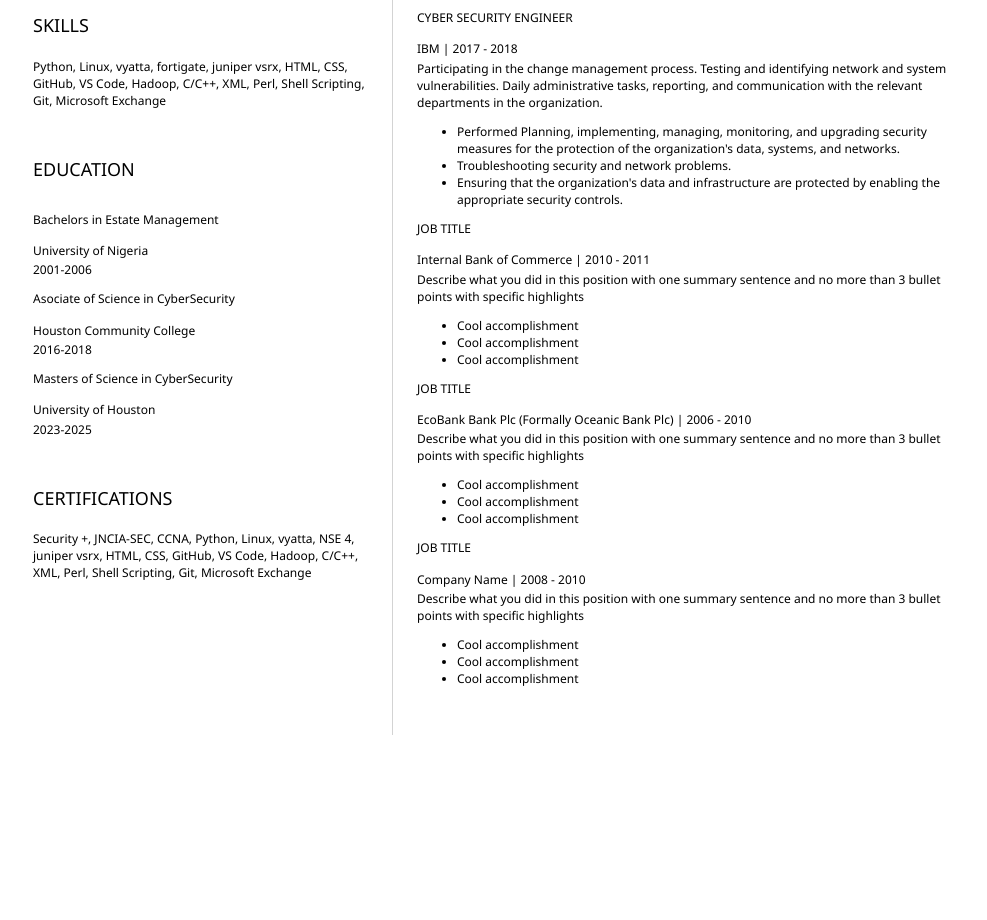
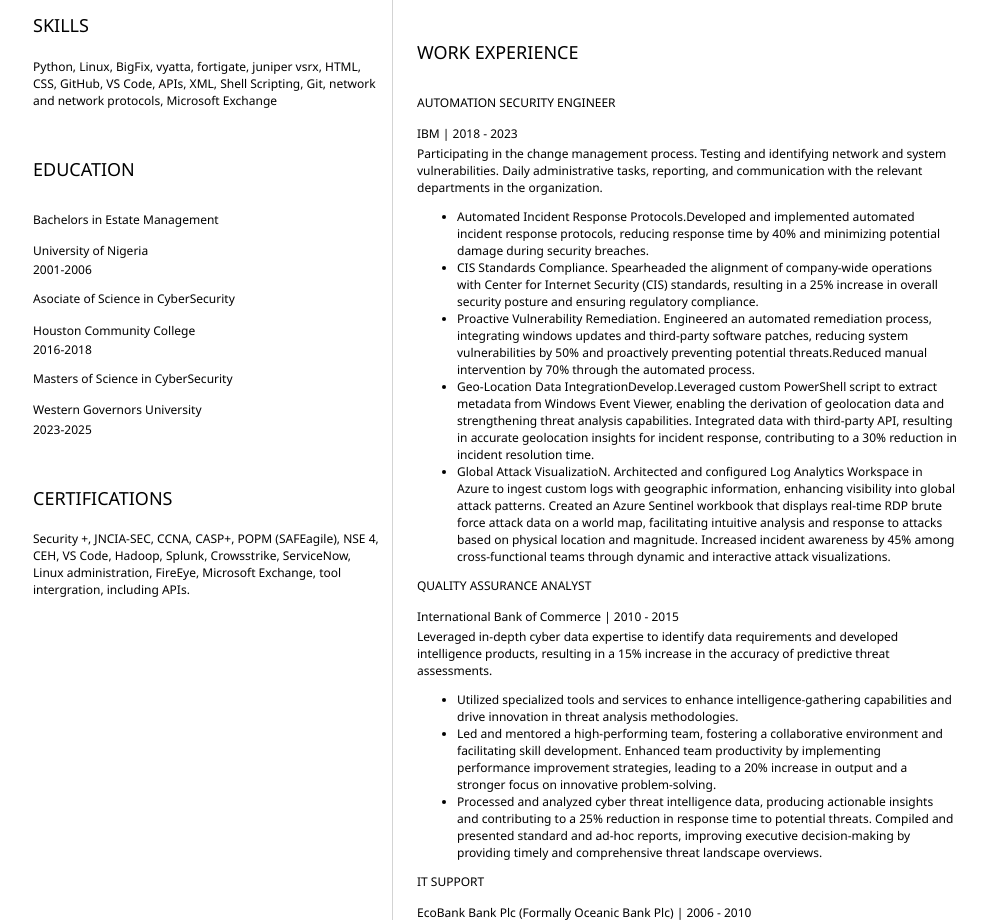
Before and after one commit to bonezechidi/resume, a plain HTML site: page index.html in a window 1280 px wide. Shown: the part 344-1264 px from the top of the page, without its empty margins (151-1138 px from the left). Before the commit the page ends 1079 px from the top, so only its background shows below. Drawn offline with Linux system fonts and the light colour scheme.

Commit message:
commit change

```diff
--- a/index.html
+++ b/index.html
@@ -10,7 +10,7 @@
 			<!-- resume header with your name and title -->
 			<h1>BONEZE CHIDI</h1>
 			<hr>
-			CYBER SECURITY ENGINEER
+			AUTOMATION SECURITY ENGINEER
 			<hr>
 		</header>
 		<main>
@@ -33,7 +33,7 @@
 				</section>
 				<section>
 					<h2>SKILLS</h2>
-                    <p>Python, Linux, vyatta, fortigate, juniper vsrx, HTML, CSS, GitHub, VS Code, Hadoop, C/C++, XML, Perl, Shell Scripting, Git, Microsoft Exchange </p>
+                    <p>Python, Linux, BigFix, vyatta, fortigate, juniper vsrx, HTML, CSS, GitHub, VS Code, APIs, XML, Shell Scripting, Git, network and network protocols, Microsoft Exchange </p>
 				</section>
 				<section>
 					<h2>EDUCATION</h2>
@@ -53,7 +53,7 @@
 	</p>
     <h3>Masters of Science in CyberSecurity</h3>
 	<p>
-		University of Houston
+		Western Governors University
 	</p>
 	<p>
 		2023-2025
@@ -61,20 +61,20 @@
 				</section>
 				<section>
 					<h2>CERTIFICATIONS</h2>
-                    <p>Security +, JNCIA-SEC, CCNA, Python, Linux, vyatta, NSE 4, juniper vsrx, HTML, CSS, GitHub, VS Code, Hadoop, C/C++, XML, Perl, Shell Scripting, Git, Microsoft Exchange </p>
+                    <p>Security +, JNCIA-SEC, CCNA, CASP+, POPM (SAFEagile), NSE 4, CEH, VS Code, Hadoop, Splunk, Crowsstrike, ServiceNow, Linux administration, FireEye, Microsoft Exchange, tool intergration, including APIs. </p>
 				</section>
 			</article>
 			<article id="mainRight">
 				<section>
 					<h2>ABOUT</h2>
-					<!-- about you -->
+					As a Certified CompTIA Advanced Security Practitioner with over 5 years of hands-on experience, I have successfully orchestrated hardware projects from inception to realization. My track record of inspiring teams of varying sizes to operate with optimal efficiency is a testament to my leadership prowess. I am now eager to channel this wealth of experience into fortifying the security landscape of your esteemed organization.
 				</section>
 				<section>
 					<h2>WORK EXPERIENCE</h2>
 					<!-- your work experience -->
-                    <h3>CYBER SECURITY ENGINEER </h3>
+                    <h3>AUTOMATION SECURITY ENGINEER </h3>
 <p>
-		IBM | 2017 - 2018
+		IBM | 2018 - 2023
 </p>
 <p>
 	Participating in the change management process.
@@ -82,45 +82,36 @@
 	Daily administrative tasks, reporting, and communication with the relevant departments in the organization.
 </p>
 <ul>
-		<li>Performed Planning, implementing, managing, monitoring, and upgrading security measures for the protection of the organization's data, systems, and networks.</li>
-		<li>Troubleshooting security and network problems.</li>
-		<li>Ensuring that the organization's data and infrastructure are protected by enabling the appropriate security controls.</li>
+		<li>Automated Incident Response Protocols.Developed and implemented automated incident response protocols, reducing response time by 40% and minimizing potential damage during security breaches.
+		<li>CIS Standards Compliance. Spearheaded the alignment of company-wide operations with Center for Internet Security (CIS) standards, resulting in a 25% increase in overall security posture and ensuring regulatory compliance.</li>
+		<li>Proactive Vulnerability Remediation. Engineered an automated remediation process, integrating windows updates and third-party software patches, reducing system vulnerabilities by 50% and proactively preventing potential threats.Reduced manual intervention by 70% through the automated process.</li>
+		<li>Geo-Location Data IntegrationDevelop.Leveraged custom PowerShell script to extract metadata from Windows Event Viewer, enabling the derivation of geolocation data and strengthening threat analysis capabilities. Integrated data with third-party API, resulting in accurate geolocation insights for incident response, contributing to a 30% reduction in incident resolution time.</li>
+		<li>Global Attack VisualizatioN. Architected and configured Log Analytics Workspace in Azure to ingest custom logs with geographic information, enhancing visibility into global attack patterns. Created an Azure Sentinel workbook that displays real-time RDP brute force attack data on a world map, facilitating intuitive analysis and response to attacks based on physical location and magnitude. Increased incident awareness by 45% among cross-functional teams through dynamic and interactive attack visualizations.</li>
 </ul>
-<h3>JOB TITLE</h3>
+<h3>QUALITY ASSURANCE ANALYST</h3>
 <p>
-		Internal Bank of Commerce | 2010 - 2011
+		International Bank of Commerce | 2010 - 2015
 </p>
 <p>
-		Describe what you did in this position with one summary sentence and no more than 3 bullet points with specific highlights
+	Leveraged in-depth cyber data expertise to identify data requirements and developed intelligence products, resulting in a 15% increase in the accuracy of predictive threat assessments.
 </p>
 <ul>
-		<li>Cool accomplishment</li>
-		<li>Cool accomplishment</li>
-		<li>Cool accomplishment</li>
+		<li>Utilized specialized tools and services to enhance intelligence-gathering capabilities and drive innovation in threat analysis methodologies.</li>
+		<li>Led and mentored a high-performing team, fostering a collaborative environment and facilitating skill development. Enhanced team productivity by implementing performance improvement strategies, leading to a 20% increase in output and a stronger focus on innovative problem-solving.</li>
+		<li>Processed and analyzed cyber threat intelligence data, producing actionable insights and contributing to a 25% reduction in response time to potential threats. Compiled and presented standard and ad-hoc reports, improving executive decision-making by providing timely and comprehensive threat landscape overviews.</li>
 </ul>
-<h3>JOB TITLE</h3>
+<h3>IT SUPPORT</h3>
 <p>
 		EcoBank Bank Plc (Formally Oceanic Bank Plc) | 2006 - 2010
 </p>
 <p>
-		Describe what you did in this position with one summary sentence and no more than 3 bullet points with specific highlights
+	Championed a collaborative work environment emphasizing quality, communication, collaboration, and teamwork, leading to a 40% increase in cross-functional collaboration and overall team productivity.
+
 </p>
 <ul>
-		<li>Cool accomplishment</li>
-		<li>Cool accomplishment</li>
-		<li>Cool accomplishment</li>
-</ul>
-                    <h3>JOB TITLE</h3>
-<p>
-		Company Name | 2008 - 2010
-</p>
-<p>
-		Describe what you did in this position with one summary sentence and no more than 3 bullet points with specific highlights
-</p>
-<ul>
-		<li>Cool accomplishment</li>
-		<li>Cool accomplishment</li>
-		<li>Cool accomplishment</li>
+	    <li>Provided expert IT assistance and training to cross-functional teams, resulting in a 30% improvement in overall user proficiency and reduced support ticket resolution time by 25%.</li>
+		<li>Managed system administration tasks including monitoring performance, optimizing storage technologies, and maintaining software, contributing to a 20% decrease in system downtime and enhancing overall operational efficiency.</li>
+		<li>Mentored and coached team members on Quality Assurance (QA) topics and strategies, resulting in a 25% improvement in team performance and a more proactive approach to QA processes</li>
 
 </ul>
 				</section>
```
